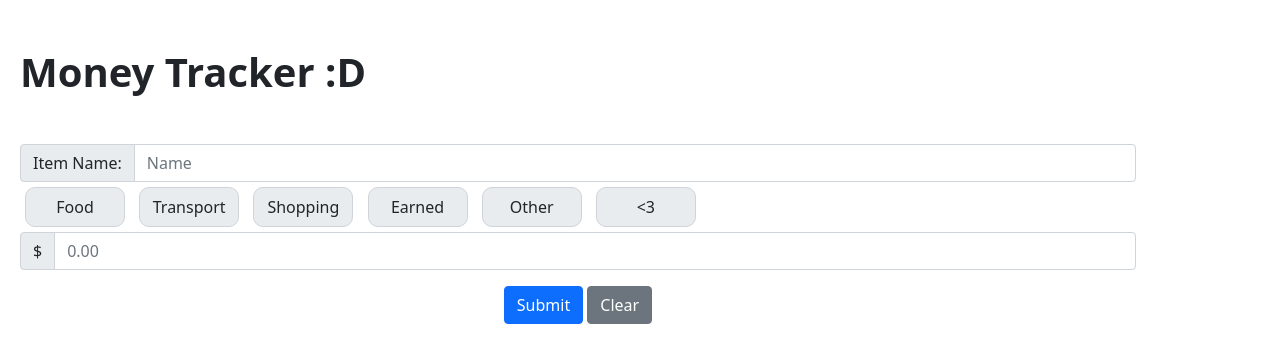
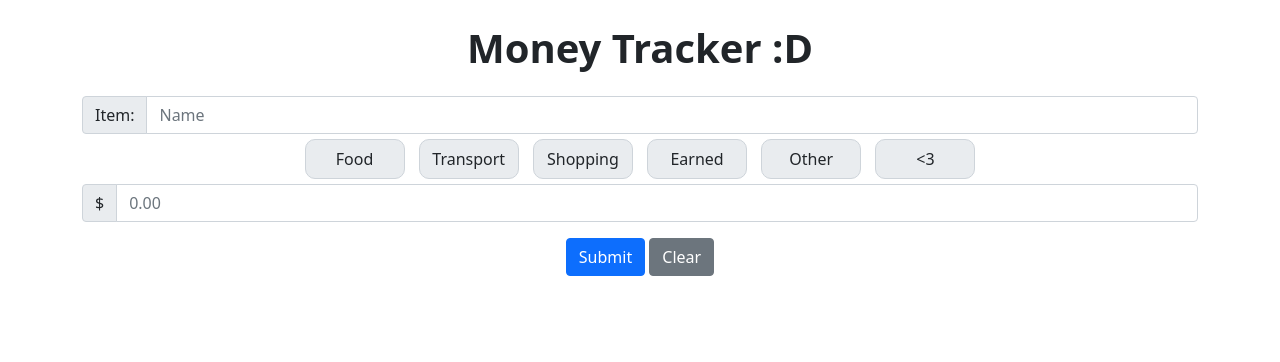
Before and after one commit to alvinnws/no-money, a plain HTML site: page index.html in a window 1280 px wide. Drawn offline with nearby package versions, Linux system fonts and the light colour scheme.

Commit message:
Restyled to make it less clunky hopefully

```diff
--- a/index.html
+++ b/index.html
@@ -84,15 +84,16 @@
                 });
         });});
     </script>
-    <header class="container-md my-5 mx-2">
+    <header class="container-md my-4 text-center">
         <h1 class="fw-bold">Money Tracker :D</h1>
     </header>
-    <main class="container-md mx-2 space">
+    <main class="container-md space">
         <form onsubmit="return false;">
             <div class="input-group">
-                <span class="input-group-text" for="name">Item Name:</span>
+                <span class="input-group-text" for="name">Item:</span>
                 <input type="text" class="form-control" placeholder="Name" id="name" name="name">
             </div>
+            <div class="typebuttons">
                 <label for="food">
                     <input type="radio" id="food" name="type" value="food">
                     <div>
@@ -129,6 +130,7 @@
                         <span>&lt;3</span>
                     </div>
                 </label>
+            </div>
             <div class="input-group mb-3">
                 <span class="input-group-text" for="cost">$</span>
                 <input type="text" class="form-control" placeholder="0.00" id="cost" name="cost">
--- a/style.css
+++ b/style.css
@@ -22,7 +22,6 @@ label div span {
     text-align: center;
 }
 
-
 label div:before {
     content: '';
     border-radius: 10px;
@@ -39,3 +38,7 @@ label input:checked+div:before {
     background-color: #999999;
     transition: all 300ms;
 }
+
+.typebuttons {
+    text-align: center;
+}
```
Lines whose indentation alone changed are shown as unchanged.
